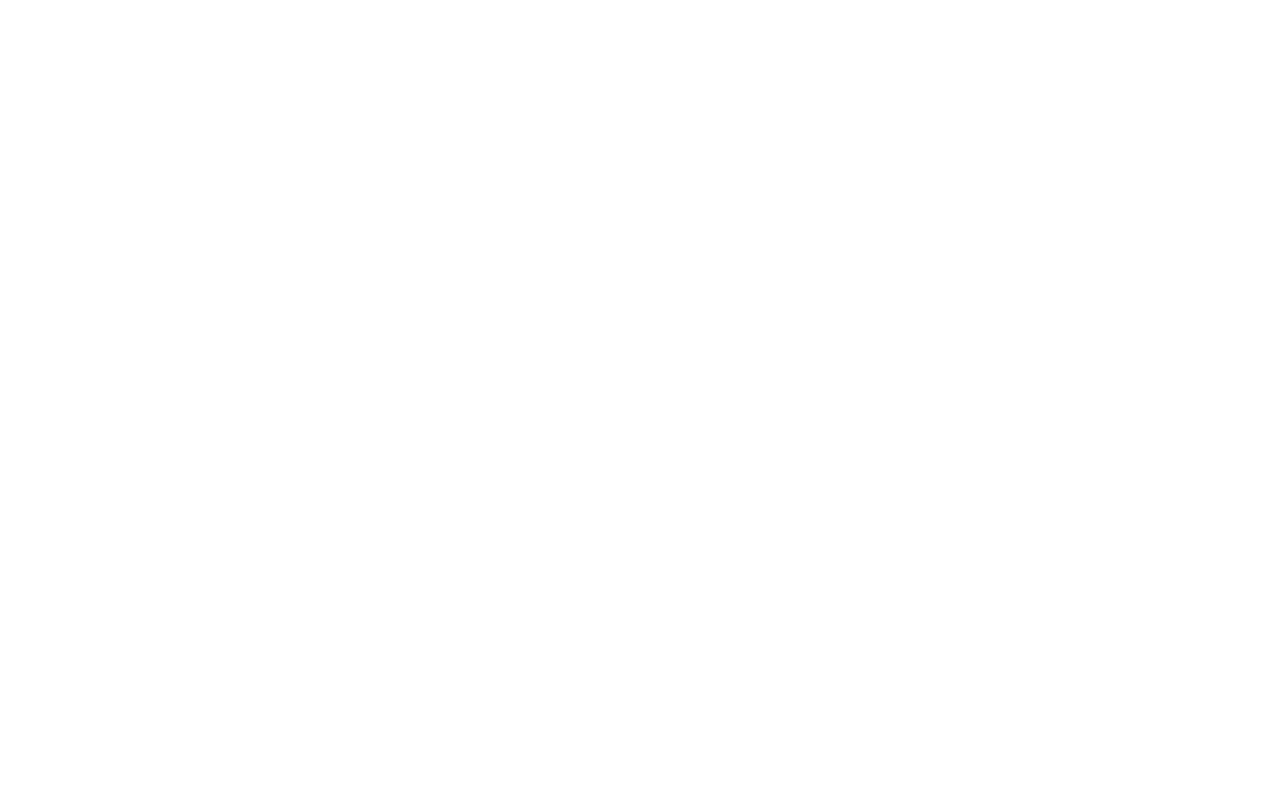
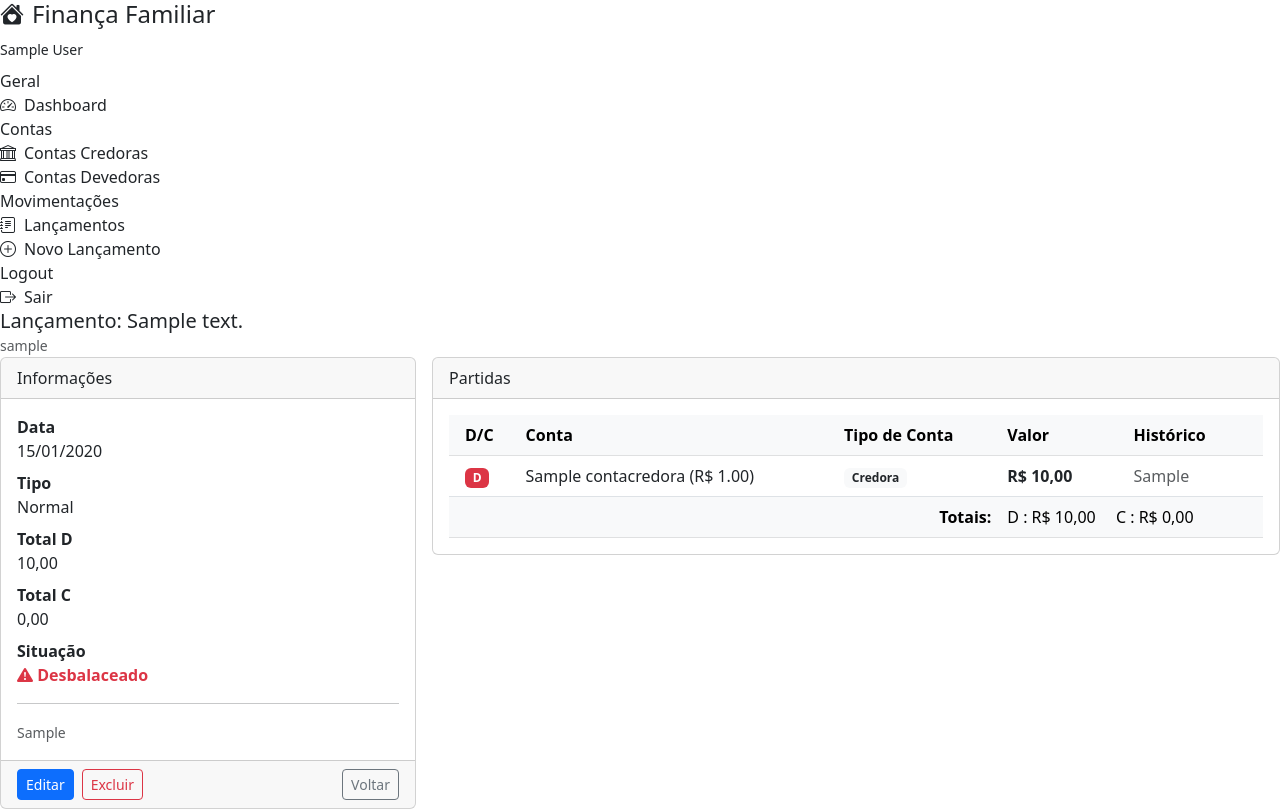
Before and after one commit to Fabio-R-Moraes/contabilidade, a Django app: page /lancamentos/1/ in a window 1280 px wide. Before the commit the page is empty. Run offline with Django 5.2, Linux system fonts and the light colour scheme; a user stored in the database is signed in; tables that the repository leaves empty hold one stand-in row (values such as "Sample post").

Commit message:
Ajustando a lista de lançamentos e criando o update de lançamentos.

```diff
--- a/financeiro/templates/dashboard.html
+++ b/financeiro/templates/dashboard.html
@@ -121,7 +121,7 @@
                             {% for l in ultimos_lancamentos %}
                                 <tr>
                                     <td class="ps-3">{{ l.data|date:"d/m/Y" }}</td>
-                                    <td><a href="#">{{ l.descricao }}</a></td>
+                                    <td><a href="{% url 'financeiro:lancamento_detail' l.pk %}">{{ l.descricao }}</a></td>
                                     <td>
                                         {% if l.tipo_despesa == 'NORMAL' %}<span class="badge badge-normal">Normal</span>
                                         {% elif l.tipo_despesa == 'FIXA' %}<span class="badge badge-fixa">Fixa</span>
--- a/financeiro/templates/lancamento/detail.html
+++ b/financeiro/templates/lancamento/detail.html
@@ -0,0 +1,79 @@
+{% extends 'base.html' %}
+{% block title %}Lançamento #{{ object.pk }}{% endblock %}
+{% block page_title %}Lançamento: {{ object.descricao }}{% endblock %}
+{% block content %}
+    <div class="row g-3">
+        <div class="col-lg-4">
+            <div class="card">
+                <div class="card-header">Informações</div>
+                <div class="card-body">
+                    <dl class="row-mb-0">
+                        <dt class="col-5">Data</dt><dd class="col-7">{{ object.data|date:"d/m/Y" }}</dd>
+                        <dt class="col-5">Tipo</dt><dd class="col-7">{{ object.get_tipo_despesa_display }}</dd>
+                        <dt class="col-5">Total D</dt><dd class="col-7 saldo-devedora">{{ object.total_debitos|floatformat:2 }}</dd>
+                        <dt class="col-5">Total C</dt><dd class="col-7 saldo-credora">{{ object.total_creditos|floatformat:2 }}</dd>
+                        <dt class="col-5">Situação</dt>
+                        <dd class="col-7">
+                            {% if object.esta_balanceado %}
+                                <span class="text-success fw-bold"><i class="bi bi-check-circle-fill"></i> Balanceado</span>
+                            {% else %}
+                                <span class="text-danger fw-bold"><i class="bi bi-exclamation-triangle-fill"></i> Desbalaceado</span>
+                            {% endif %}
+                        </dd>
+                    </dl>
+                    {% if object.observacoes %}
+                        <hr>
+                        <small class="text-muted">{{ object.observacoes }}</small>
+                    {% endif %}
+                </div>
+                <div class="card-footer d-flex gap-2">
+                    <a href="{% url 'financeiro:lancamento_update' object.pk %}" class="btn btn-sm btn-primary">Editar</a>
+                    <a href="#" class="btn btn-sm btn-outline-danger">Excluir</a>
+                    <a href="{% url 'financeiro:lancamento_list' %}" class="btn btn-sm btn-outline-secondary ms-auto">Voltar</a>
+                </div>
+            </div>
+        </div>
+        <div class="col-lg-8">
+            <div class="card">
+                <div class="card-header">Partidas</div>
+                <div class="card-body p0">
+                    <table class="table mb-0">
+                        <thead class="table-light">
+                            <tr>
+                                <th class="ps-3">D/C</th><th>Conta</th><th>Tipo de Conta</th><th>Valor</th><th>Histórico</th>
+                            </tr>
+                        </thead>
+                        <tbody>
+                            {% for partida in object.partidas.all %}
+                                <tr>
+                                    <td class="ps-3">
+                                        {% if partida.tipo == 'DEBITO' %}
+                                            <span class="badge bg-danger">D</span>
+                                        {% else %}
+                                            <span class="badge bg-success">C</span>
+                                        {% endif %}
+                                    </td>
+                                    <td>{{ partida.conta }}</td>
+                                    <td><span class="badge bg-light text-dark">{{ partida.tipo_conta|title }}</span></td>
+                                    <td class="fw-bold {% if partida.tipo == 'DEBITO' %}saldo-devedora{% else %}saldo-credora{% endif %}">
+                                        R$ {{ partida.valor|floatformat:2 }}
+                                    </td>
+                                    <td class="text-muted">{{ partida.historico|default:"-" }}</td>
+                                </tr>
+                            {% endfor %}
+                        </tbody>
+                        <tfoot class="table-light">
+                            <tr>
+                                <td colspan="3" class="text-end fw-bold ps-3">Totais:</td>
+                                <td colspan="2">
+                                    <span class="saldo-devedora me-3">D : R$ {{ object.total_debitos|floatformat:2 }}</span>
+                                    <span class="saldo-credora">C : R$ {{ object.total_creditos|floatformat:2 }}</span>
+                                </td>
+                            </tr>
+                        </tfoot>
+                    </table>
+                </div>
+            </div>
+        </div>
+    </div>
+{% endblock %}
--- a/financeiro/templates/lancamento/list.html
+++ b/financeiro/templates/lancamento/list.html
@@ -44,7 +44,7 @@
                                 {% endif %}
                             </td>
                             <td>
-                                <a href="#" class="btn btn-sm btn-outline-primary me-1">
+                                <a href="{% url 'financeiro:lancamento_update' l.pk %}" class="btn btn-sm btn-outline-primary me-1">
                                     <i class="bi bi-pencil"></i>
                                 </a>
                                 <a href="#" class="btn btn-sm btn-outline-danger">
--- a/financeiro/urls.py
+++ b/financeiro/urls.py
@@ -27,4 +27,5 @@
     path('lancamentos/', views.LancamentoListView.as_view(), name='lancamento_list'),
     path('lancamentos/novo', views.LancamentoCreateView.as_view(), name='lancamento_create'),
     path('lancamentos/<int:pk>/', views.LancamentoDetailView.as_view(), name='lancamento_detail'),
+    path('lancamentos/<int:pk>/editar/', views.LancamentoUpdateView.as_view(), name='lancamento_update'),
 ]
--- a/financeiro/views.py
+++ b/financeiro/views.py
@@ -1,3 +1,5 @@
+from django.forms.models import BaseModelForm
+from django.http import HttpResponse
 from django.views.generic import (
     ListView, DetailView, CreateView, UpdateView, DeleteView, TemplateView
 )
@@ -6,10 +8,10 @@
 from django.contrib.auth.forms import UserCreationForm
 from django.contrib.auth import login
 from django.urls import reverse_lazy
-from django.shortcuts import redirect, get_object_or_404
+from django.shortcuts import redirect
 from django.contrib import messages
 from django.db import transaction
-from django.db.models import Sum, Q
+from django.db.models import Sum, Case, When, Value, DecimalField
 from decimal import Decimal
 import datetime
 from .models import ContaCredora, ContaDevedora, Lancamento, Partida
@@ -35,7 +37,7 @@
         user = form.save()
         login(self.request, user)
         messages.success(self.request, f'Bem-vindo, { user.username }! Sua conta foi criada...')
-        return redirect(self.success_url)
+        return redirect(self.success_url) # type: ignore
 
 #Dashboard
 class DashboardView(LoginRequiredMixin, TemplateView):
@@ -124,7 +126,7 @@
 
     def form_valid(self, form):
         messages.success(self.request, 'Conta credora removida!!!')
-        return super().form_valid(form)
+        return super().form_valid(form) # type: ignore
 
 #Contas Devedoras
 class ContaDevedoraListView(LoginRequiredMixin, ListView):
@@ -173,7 +175,7 @@
 
     def form_valid(self, form):
         messages.success(self.request, 'Conta devedora removida!!!')
-        return super().form_valid(form)
+        return super().form_valid(form)   # type: ignore
 
 #Lancamentos
 class LancamentoListView(LoginRequiredMixin, ListView):
@@ -184,11 +186,24 @@
     login_url = reverse_lazy('financeiro:login')
 
     def get_queryset(self):
-        qs = Lancamento.objects.filter(usuario=self.request.user).prefetch_related('partidas')
+        zero = Value(0, output_field=DecimalField()) # type: ignore
+        qs = (
+            Lancamento.objects.filter(usuario=self.request.user).annotate(
+                _total_debitos = Sum(
+                    Case(When(partidas__tipo='DEBITO', then='partidas'), # type: ignore
+                         default=zero, output_field=DecimalField()) # type: ignore
+                ),
+                _total_creditos = Sum(
+                    Case(When(partidas__tipo='CREDITO', then='partidas'), # type: ignore
+                         default=zero, output_field=DecimalField()) # type: ignore
+                ),
+            )
+        )
+
         tipo = self.request.GET.get('tipo')
 
         if tipo:
-            qs = qs.filter(tipo_dsespesa=tipo)
+            qs = qs.filter(tipo_despesa=tipo)
 
         return qs
 
@@ -241,6 +256,48 @@
                 formset.save()
 
             messages.success(self.request, 'Lançamento registrado com sucesso!!!')
-            return redirect(self.success_url)
+            return redirect(self.success_url) # type: ignore
         else:
             return super().form_invalid(form)
+
+class LancamentoUpdateView(LoginRequiredMixin, UpdateView):
+    model = Lancamento
+    form_class = LancamentoForm
+    template_name = 'lancamento/form.html'
+    success_url = reverse_lazy('financeiro:lancamento_list')
+    login_url = reverse_lazy('financeiro:login')
+
+    def get_queryset(self):
+        return Lancamento.objects.filter(usuario=self.request.user)
+
+    def get_context_data(self, **kwargs):
+        ctx = super().get_context_data(**kwargs)
+
+        if self.request.POST:
+            ctx['formset'] = PartidaFormSet(
+                self.request.POST,
+                instance=self.object,
+                user=self.request.user
+            )
+        else:
+            ctx['formset'] = PartidaFormSet(
+                instance=self.object,
+                user=self.request.user
+            )
+
+        return ctx
+
+    def form_valid(self, form):
+        ctx = self.get_context_data()
+        formset = ctx['formset']
+
+        if formset.is_valid():
+            with transaction.atomic():
+                self.object = form.save()
+                formset.instance = self.object
+                formset.save()
+
+            messages.success(self.request, 'Lançamento atualizado com sucesso!!!')
+            return redirect(self.success_url) # type: ignore
+        else:
+            return self.form_invalid(form)
```
